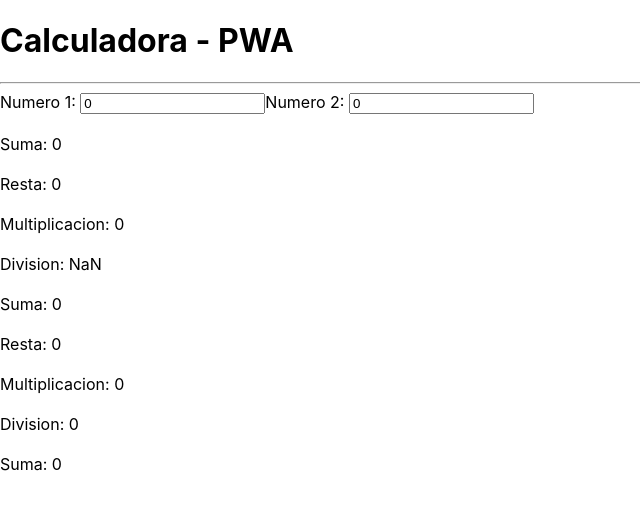
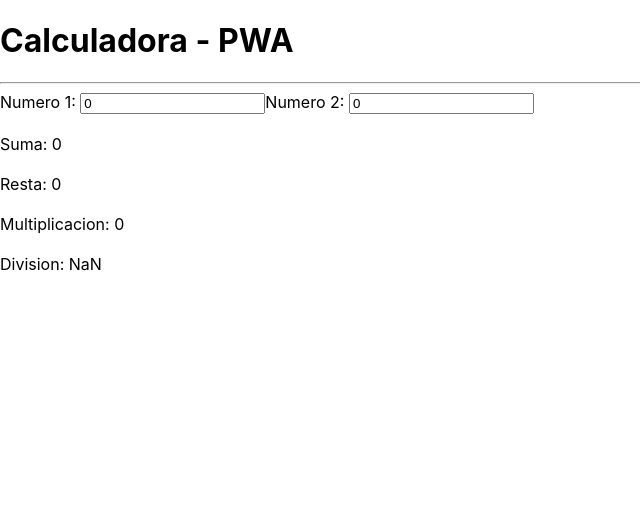
Before and after one commit to marlaba07/Calculadora, a React (Create React App) app: page / in a window 1280 px wide. Shown: the top 510 px of the page, without its empty margins (0-640 px from the left). Built offline with nearby package versions, Linux system fonts and the light colour scheme.

Commit message:
Agregar funcionalidad y helper.js

```diff
--- a/src/components/Calculadora.jsx
+++ b/src/components/Calculadora.jsx
@@ -1,21 +1,9 @@
-import { useState } from 'react'
 import NumberInput from './NumberInput'
-import Resultado from './Resultado'
 
 const Calculadora = () => {
-
-    const [suma, setSuma] = useState(0);
-
     return (
         <div>
             <NumberInput />
-
-            <Resultado operacion="Suma" calculo={suma} />
-            <Resultado operacion="Resta" calculo={suma} />
-            <Resultado operacion="Multiplicacion" calculo={suma} />
-            <Resultado operacion="Division" calculo={suma} />
-            <br />
-            <span> Suma: {suma} </span>
         </div>
     )
 }
--- a/src/components/NumberInput.jsx
+++ b/src/components/NumberInput.jsx
@@ -1,6 +1,8 @@
 import React, { useState } from 'react'
 import PropTypes from 'prop-types'
 import Resultado from './Resultado'
+import { operaciones } from '../helpers/operaciones'
+
 
 const NumberInput = () => {
 
@@ -9,19 +11,7 @@ const NumberInput = () => {
         numero2: 0,
     })
 
-    const { numero1, numero2 } = numeros;
-
-    const handleChange = (e) => {
-        setNumeros({
-            ...numeros,
-            [e.target.name]: parseFloat(e.target.value),
-        })
-    }
-
-    const sumar = () => numero1 + numero2
-    const restar = () => numero1 - numero2
-    const multiplicar = () => numero1 * numero2
-    const dividir = () => numero1 / numero2
+    const { handleChange, sumar, restar, multiplicar, dividir, numero1, numero2 } = operaciones(numeros, setNumeros);
 
     return (
         <>
--- /dev/null
+++ b/src/helpers/operaciones.js
@@ -0,0 +1,18 @@
+export const operaciones = (numeros, setNumeros) => {
+
+    const { numero1, numero2 } = numeros
+
+    const handleChange = (e) => {
+        setNumeros({
+            ...numeros,
+            [e.target.name]: parseFloat(e.target.value),
+        })
+    }
+
+    const sumar = () => numero1 + numero2
+    const restar = () => numero1 - numero2
+    const multiplicar = () => numero1 * numero2
+    const dividir = () => numero1 / numero2
+
+    return { handleChange, sumar, restar, multiplicar, dividir, numero1, numero2 }
+}
```
